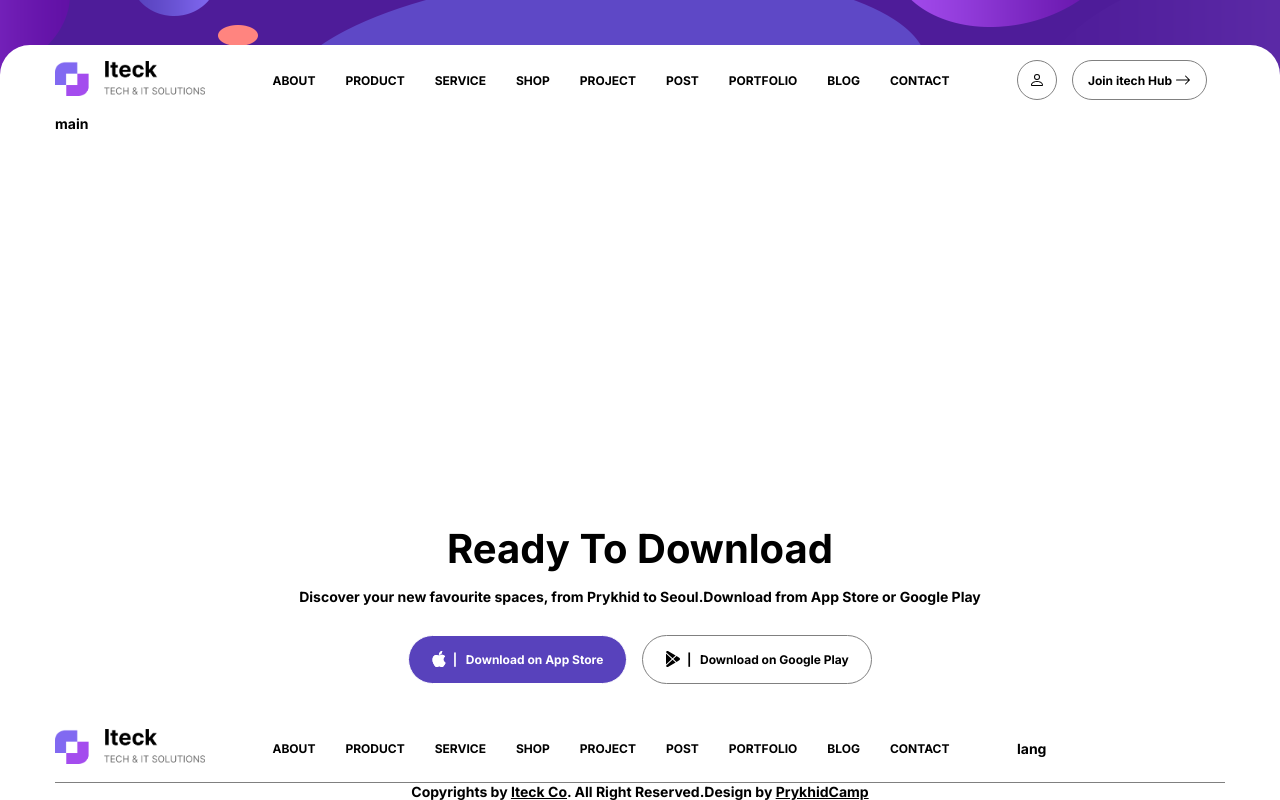
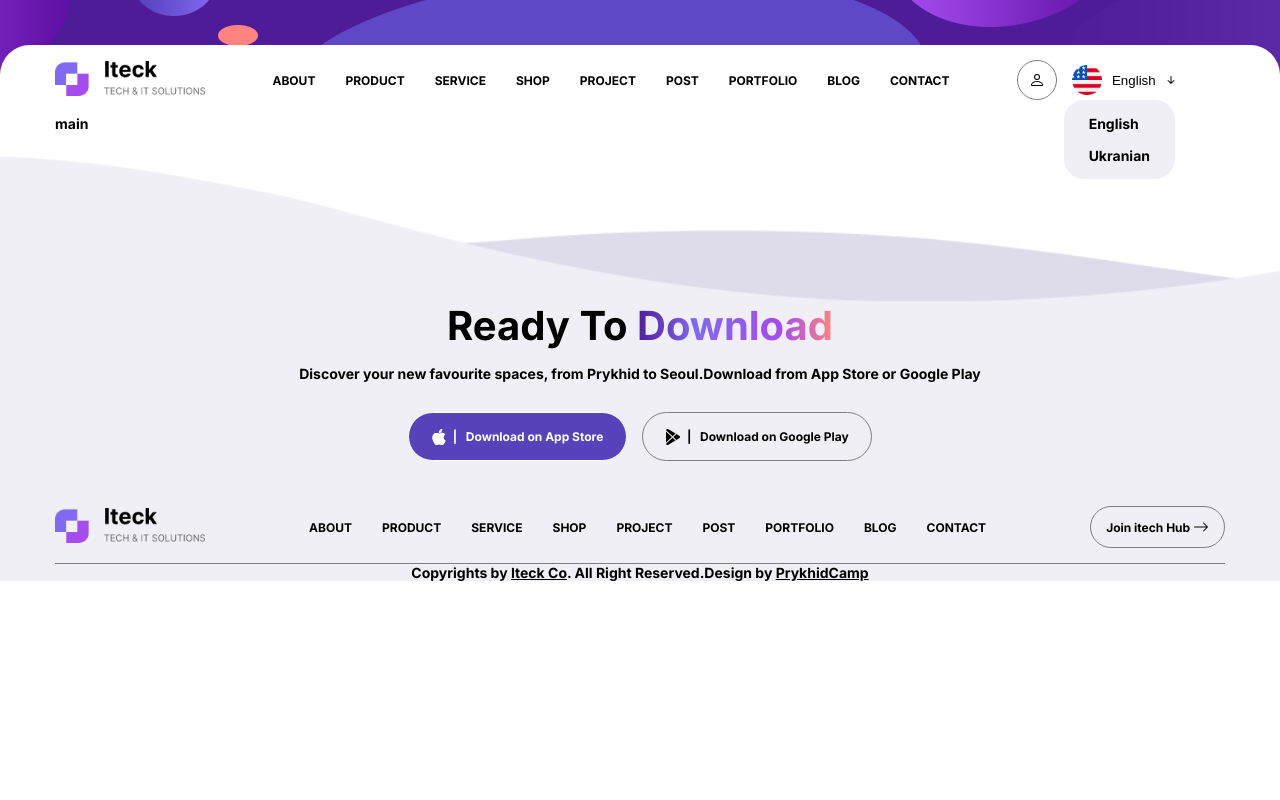
Before and after one commit to AnjeiPrykhid/itech, a website built with Vite: page index.html in a window 1280 px wide. Built offline with nearby package versions, Linux system fonts and the light colour scheme.

Commit message:
lesson 7: animation, language

```diff
--- a/index.html
+++ b/index.html
@@ -58,21 +58,15 @@
                 />
               </svg>
             </button>
-            <button class="button">
-              Join itech Hub&nbsp;<svg
-                xmlns="http://www.w3.org/2000/svg"
-                width="16"
-                height="16"
-                fill="currentColor"
-                class="bi bi-arrow-right"
-                viewBox="0 0 16 16"
-              >
-                <path
-                  fill-rule="evenodd"
-                  d="M1 8a.5.5 0 0 1 .5-.5h11.793l-3.147-3.146a.5.5 0 0 1 .708-.708l4 4a.5.5 0 0 1 0 .708l-4 4a.5.5 0 0 1-.708-.708L13.293 8.5H1.5A.5.5 0 0 1 1 8z"
-                />
-              </svg>
-            </button>
+            <button class="header__lang"> <img class="img__lang" src="./assets/images/english.png" alt="English Language">English &nbsp;<svg xmlns="http://www.w3.org/2000/svg" width="16" height="16" fill="currentColor" class="bi bi-arrow-down-short" viewBox="0 0 16 16">
+              <path fill-rule="evenodd" d="M8 4a.5.5 0 0 1 .5.5v5.793l2.146-2.147a.5.5 0 0 1 .708.708l-3 3a.5.5 0 0 1-.708 0l-3-3a.5.5 0 1 1 .708-.708L7.5 10.293V4.5A.5.5 0 0 1 8 4z"/>
+            </svg>
+
+          </button>
+          <div class="header__langs">
+            <a href="#">English</a>
+            <a href="#">Ukranian</a>
+          </div>
           </div>
         </div>
       </div>
@@ -83,10 +77,10 @@
     </main>
 
     <footer>
-
+      <div class="footer__wave"></div>
         <div class="container footer__container">
           <div class="footer__top">
-            <p class="text_biggest">Ready To Download</p>
+            <p class="text_biggest">Ready To <span class=" text_gradient">Download</span></p>
           <p>
             Discover your new favourite spaces, from Prykhid to Seoul.Download
             from App Store or Google Play
@@ -138,7 +132,21 @@
               </li>
             </ul>
           </nav>
-          <div class="footer__lang">lang</div>
+          <a href="./pages/contact/index.html" class="button">
+            Join itech Hub&nbsp;<svg
+              xmlns="http://www.w3.org/2000/svg"
+              width="16"
+              height="16"
+              fill="currentColor"
+              class="bi bi-arrow-right"
+              viewBox="0 0 16 16"
+            >
+              <path
+                fill-rule="evenodd"
+                d="M1 8a.5.5 0 0 1 .5-.5h11.793l-3.147-3.146a.5.5 0 0 1 .708-.708l4 4a.5.5 0 0 1 0 .708l-4 4a.5.5 0 0 1-.708-.708L13.293 8.5H1.5A.5.5 0 0 1 1 8z"
+              />
+            </svg>
+          </a>
           </div>
           <div class="footer__bottom">
             <p>Copyrights by <a href="#" target="_blank">Iteck Co</a>. All Right Reserved.Design by <a href="#" target="_blank"> PrykhidCamp</a></p>
--- a/style.scss
+++ b/style.scss
@@ -7,6 +7,7 @@ html {
   background-color: var(--white-color);
   color: var(black-color);
   font: var(--font);
+  overflow-x: hidden;
 }
 
 body, ul, li, p, h1, h2, h3, h4, h5, h6, button {
@@ -29,14 +30,14 @@ a {
   color: var(--black-color);
   text-decoration: none;
   &:hover, &:active, &:focus {
-    color: var(--violett-color);
+    // color: var(--violett-color);
     transition: var(--transition);
 }
 }
 
 button {
   background-color: transparent;
-  // border: none;
+  border: none;
   outline: none;
 }
 
--- a/styles/color.scss
+++ b/styles/color.scss
@@ -3,4 +3,5 @@
     --violett-color: #5842bc;
     --white-color: #fff;
     --grey-color: grey;
+    --cream-color: #f0eff5;
 }
--- a/styles/footer.scss
+++ b/styles/footer.scss
@@ -1,11 +1,38 @@
 footer {
+--wave-size: 269px;
+position: relative;
+margin-top: 169px;
+background-color: var(--cream-color);
 
-    margin-top: auto;
 
     .footer__container, .footer__top  {
         display: flex;
         flex-direction: column;
         align-items: center;
+    }
+
+    .footer__wave {
+        position: absolute;
+        background-image: url(./../assets/images/footer_wave.png);
+        top: -169px;
+        right: 0;
+        left: 0;
+        height: var(--wave-size);
+        width: 100%;
+        background-repeat: no-repeat;
+        background-size: cover;
+        background-position: center;
+        z-index: -1;
+
+        animation: wave 2s ease-in-out infinite alternate both;
+        @keyframes wave {
+            0% {
+                transform: rotate(1deg);
+            }
+            100% {
+                transform: rotate(-1deg);
+            }
+        }
     }
 
     .footer__top{
@@ -35,6 +62,9 @@ footer {
     .footer__bottom {
         a{
             text-decoration: underline;
+            &:hover, &:active, &:focus {
+                color: var(--violett-color);
+            }
         }
     }
 }
--- a/styles/header.scss
+++ b/styles/header.scss
@@ -26,10 +26,48 @@ header {
 
 
   .header__buttons {
+    position: relative;
     display: flex;
+    align-items: center;
     gap: var(--gap);
     width: 208px;
   }
+
+  .header__lang {
+
+    display: flex;
+    align-items: center;
+
+    .img__lang {
+      margin-right: 10px;
+      width: 30px;
+      height: 30px;
+    }
+  }
+
+  .header__langs {
+    background-color: var(--cream-color);
+    border-radius:  20px;
+
+    display: flex;
+    position: absolute;
+    flex-direction: column;
+    align-items: flex-start;
+
+    padding: 10px 0;
+    top: 40px;
+    right: 50px;
+    gap: 5px;
+
+    a {
+      padding: 5px 25px;
+      width: 100%;
+      &:hover {
+        background-color: var(--white-color);
+      }
+    }
+  }
+
 
   .navigation ul {
     display: flex;
--- a/styles/text.scss
+++ b/styles/text.scss
@@ -2,4 +2,17 @@
     &_biggest {
         font: var(--biggest);
     }
+    &_gradient {
+        background-clip: text;
+        -webkit-background-clip: text;
+       -webkit-text-fill-color: transparent;
+        background-image: linear-gradient(
+            to right,
+            #501e9c 0%,
+            #8169f1 30%,
+            #8169f1 30%,
+            #a44cee 73%,
+            #ff847f 100%
+        );
+    }
 }
```
